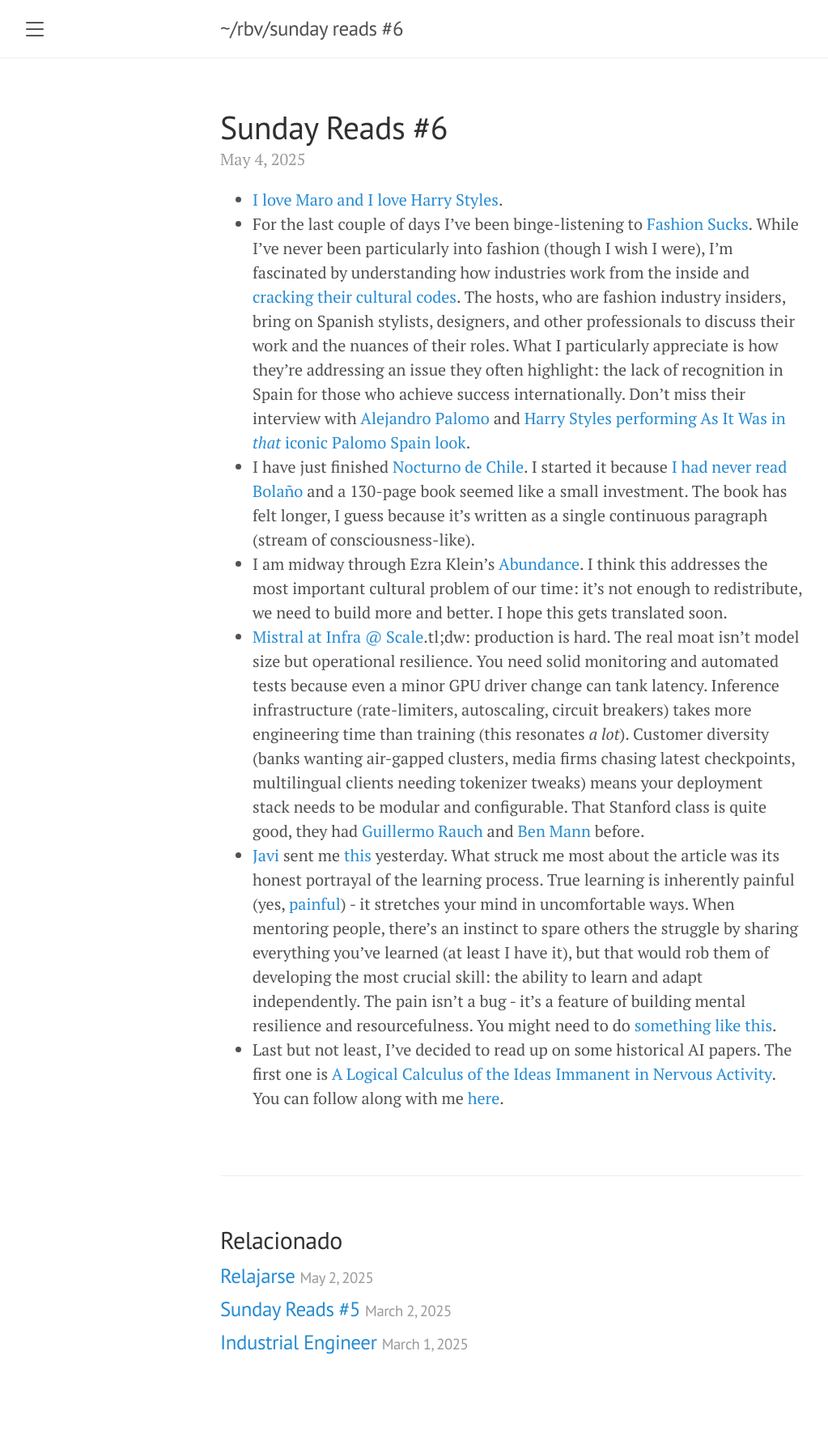
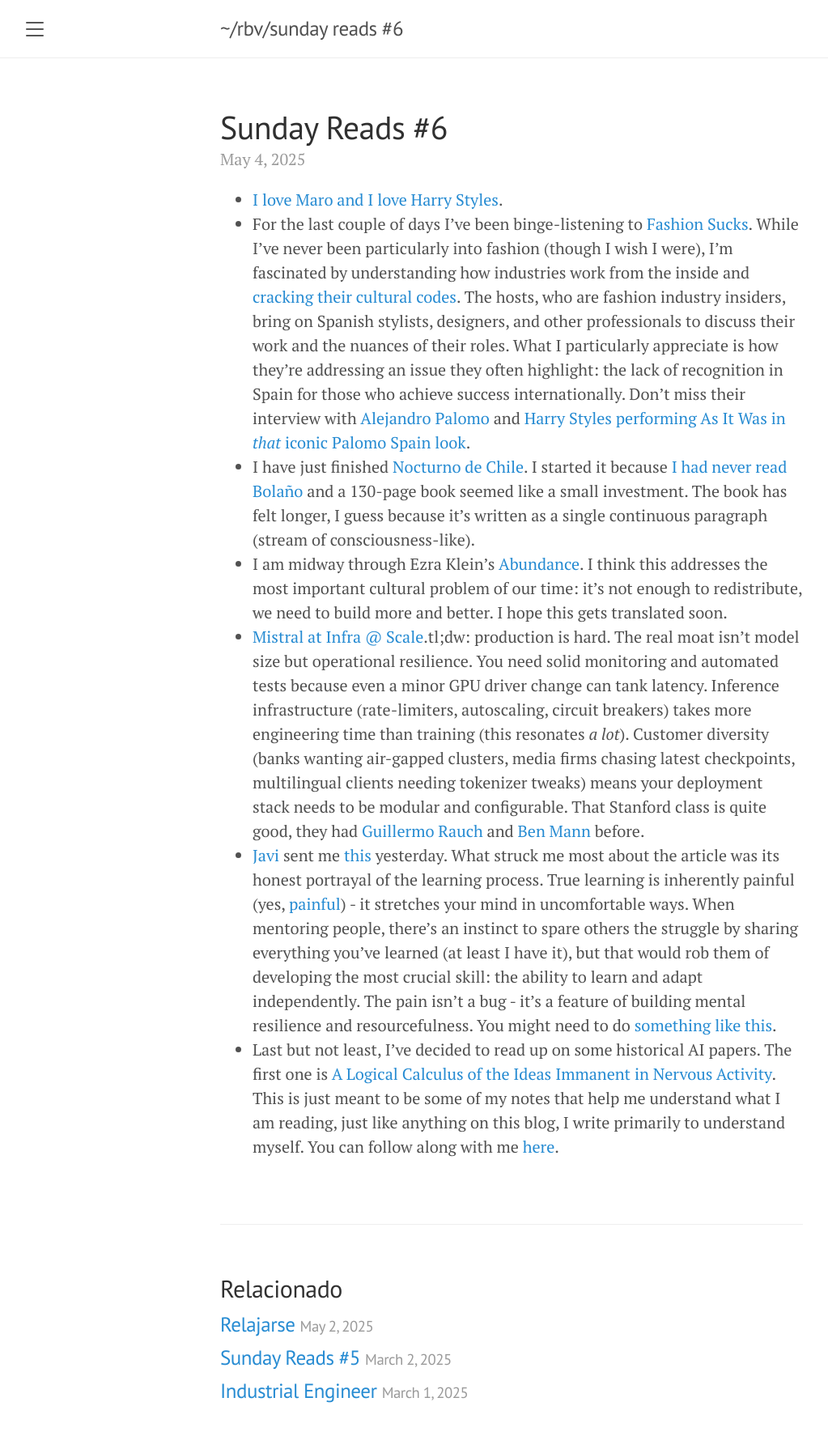
Before and after one commit to rbarbadillo/rbarbadillo.github.io, a Jekyll site: the page built from _posts/2025-05-04-sunday-reads.md, in a window 1280 px wide. Shown: the whole page at 81% size, without its empty margins (8-1031 px from the left). Built offline with Jekyll 4.4.1, drawn with Linux system fonts in a browser that asks for light colours; before the commit the page ends 1735 px from its top, so only the background shows below that.

```diff
--- a/_includes/head.html
+++ b/_includes/head.html
@@ -27,4 +27,8 @@
   <link rel="alternate" type="application/atom+xml" title="{{ site.title }}" href="/feed.xml">
 
   <script defer src="https://unpkg.com/@tinybirdco/flock.js" data-host="https://api.wadus2.gcp.tinybird.co" data-token="p.eyJ1IjogIjE1YmZkMjI2LTQyOWItNDU2ZS04ODIzLTJjMWYyOTI2Y2ZmNCIsICJpZCI6ICJjMzgyOGJlYy0wNGY0LTQzMGEtYTA0MS1iMjRkZDVhMTc5MmEiLCAiaG9zdCI6ICJnY3Atd2FkdXMtMiJ9.tLDmptCzZCNegV9neTTJVk-CIApRjxmJmL56aJOHhVA"></script>
+  <script src="https://polyfill.io/v3/polyfill.min.js?features=es6"></script>
+  <script id="MathJax-script" async
+    src="https://cdn.jsdelivr.net/npm/mathjax@3/es5/tex-mml-chtml.js">
+  </script>
 </head>
--- a/_posts/2025-05-04-sunday-reads.md
+++ b/_posts/2025-05-04-sunday-reads.md
@@ -13,4 +13,4 @@ lang: en
 - I am midway through Ezra Klein's [Abundance](https://www.goodreads.com/book/show/176444106-abundance). I think this addresses the most important cultural problem of our time: it's not enough to redistribute, we need to build more and better. I hope this gets translated soon.
 - [Mistral at Infra @ Scale](https://www.youtube.com/watch?v=qzT8I-J8sQ8).tl;dw: production is hard.  The real moat isn't model size but operational resilience. You need solid monitoring and automated tests because even a minor GPU driver change can tank latency. Inference infrastructure (rate-limiters, autoscaling, circuit breakers) takes more engineering time than training (this resonates _a lot_). Customer diversity (banks wanting air-gapped clusters, media firms chasing latest checkpoints, multilingual clients needing tokenizer tweaks) means your deployment stack needs to be modular and configurable. That Stanford class is quite good, they had [Guillermo Rauch](https://www.youtube.com/watch?v=9SqYFxp9yRM&) and [Ben Mann](https://youtu.be/UdxSCFmUk9o?si=iOWaraTLuU28NLb8) before.
 - [Javi](https://x.com/javisantana) sent me [this](https://utsavmamoria.substack.com/p/how-to-live-an-intellectually-rich) yesterday. What struck me most about the article was its honest portrayal of the learning process. True learning is inherently painful (yes, [painful](https://x.com/karpathy/status/1756380066580455557)) - it stretches your mind in uncomfortable ways. When mentoring people, there's an instinct to spare others the struggle by sharing everything you've learned (at least I have it), but that would rob them of developing the most crucial skill: the ability to learn and adapt independently. The pain isn't a bug - it's a feature of building mental resilience and resourcefulness. You might need to do [something like this](https://javisantana.com/2021/01/23/echar-a-los-leones.html).
-- Last but not least, I've decided to read up on some historical AI papers. The first one is [A Logical Calculus of the Ideas Immanent in Nervous Activity](https://rbarbadillo.github.io/papers/1943-mcculloch-pitts/). You can follow along with me [here](https://rbarbadillo.github.io/papers/).
+- Last but not least, I've decided to read up on some historical AI papers. The first one is [A Logical Calculus of the Ideas Immanent in Nervous Activity](https://rbarbadillo.github.io/papers/1943-mcculloch-pitts/). This is just meant to be some of my notes that help me understand what I am reading, just like anything on this blog, I write primarily to understand myself. You can follow along with me [here](https://rbarbadillo.github.io/papers/).
```
Also changed, not shown: papers.md (+1 -1 lines).
